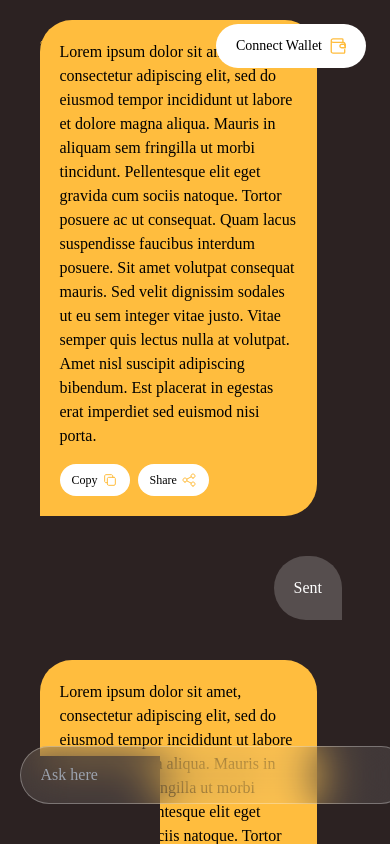
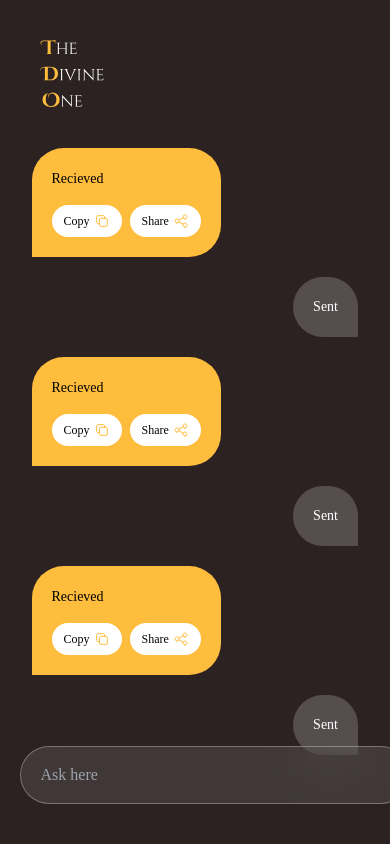
Before and after one commit to devignx/thedivineone, a React (Create React App) app: page /chat in a window 390 px wide. Shown: the top 844 px of the page. Built offline with nearby package versions, Linux system fonts and the light colour scheme.

Commit message:
mediaqueries

```diff
--- a/src/components/Recieved.js
+++ b/src/components/Recieved.js
@@ -4,8 +4,8 @@ import share from '../assets/icons/share.svg'
 const Recieved = () => {
 
     return(
-        <div className="relative ml-5 mt-5 mb-10 rounded-[2rem] rounded-bl-none bg-yellow-500 text-black font-medium w-fit p-5 max-w-[75%] right-0">
-            <p>Lorem ipsum dolor sit amet, consectetur adipiscing elit, sed do eiusmod tempor incididunt ut labore et dolore magna aliqua. Mauris in aliquam sem fringilla ut morbi tincidunt. Pellentesque elit eget gravida cum sociis natoque. Tortor posuere ac ut consequat. Quam lacus suspendisse faucibus interdum posuere. Sit amet volutpat consequat mauris. Sed velit dignissim sodales ut eu sem integer vitae justo. Vitae semper quis lectus nulla at volutpat. Amet nisl suscipit adipiscing bibendum. Est placerat in egestas erat imperdiet sed euismod nisi porta.</p>
+        <div className="relative ml-3 md:ml-5 text-sm md:text-[1rem] leading-normal mt-5  rounded-[2rem] rounded-bl-none bg-yellow-500 text-black font-medium w-fit p-5 max-w-[75%] right-0">
+            <p>Recieved</p>
             {/* this 👇div can be applied conditionally*/}
             <div className='flex flex-row gap-2 mt-4'>
                 <button className='px-3 py-2 text-xs flex flex-row gap-1 bg-white text-black rounded-full'>Copy <img className='w-[1rem]' src={copy} alt='' /></button>
--- a/src/components/Sent.js
+++ b/src/components/Sent.js
@@ -2,7 +2,7 @@ const Sent = () => {
 
     return(
         <div className="">
-            <p className="ml-auto mr-12 right-0 mt-5 mb-10 p-5 rounded-[2rem] rounded-br-none w-fit bg-white/20 text-white max-w-[80%]">Sent</p>
+            <p className="ml-auto mr-8 md:mr-11 right-0 mt-5  p-5 rounded-[2rem] text-sm md:text-[1rem] rounded-br-none w-fit bg-white/20 text-white max-w-[80%]">Sent</p>
         </div>
     )
 }
--- a/src/pages/ComingSoon.js
+++ b/src/pages/ComingSoon.js
@@ -12,13 +12,13 @@ const ComingSoon = () => {
         <div className="w-screen h-screen bg-white ">
             <div>
                 <Link to = '/chat'><img className='absolute md:fixed top-10 left-10 w-[4rem] md:w-[6rem]' alt='' src={logo} /></Link>
-                <img className='absolute pc md:fixed mix-blend-multiply w-1/4 left-[20%] top-[10rem]' alt='' src={jesus} />
-                <img className='fixed bottom-[3rem] right-[10rem] w-[22rem]' alt='' src={cs} />
+                <img className='absolute z-[10] opacity-30 md:opacity-100 md:fixed mix-blend-multiply w-1/3 md:w-1/4 left-0 md:left-[20%] md:top-[10rem] bottom-0' alt='' src={jesus} />
+                <img className='fixed bottom-[2rem] right-[3rem] md:right-[10rem] w-[10rem] md:w-[17rem] lg:w-[22rem]' alt='' src={cs} />
             </div>
 
-            <div className="fixed left-[43%] top-2 ml-5 mt-5 mb-10 rounded-[2rem] rounded-bl rounded-br-[5rem] bg-yellow-500 text-black font-medium w-fit p-7 max-w-[20rem] right-0">
+            <div className="fixed left-[5%] md:left-[43%] top-2 ml-5 mt-[8rem] md:mt-5 mb-10 text-sm md:text-[1rem] rounded-[2rem] rounded-bl rounded-br-[5rem] bg-yellow-500 text-black font-medium w-fit p-7 max-w-[17rem] md:max-w-[20rem] ">
             <p>But I say to you, Love your enemies and pray for those who persecute you, so that you may be sons of your Father who is in heaven; for he makes his sun rise on the evil and on the good, and sends rain on the just and on the unjust.</p>
-            <div className='flex flex-row gap-2 mt-4'>
+            <div className='flex flex-row gap-2 mt-4 relative z-[1]'>
                 <button className='px-3 py-2 text-xs flex flex-row gap-1 bg-white text-black rounded-full'>Copy <img className='w-[1rem]' src={copy} alt='' /></button>
                 <button className='px-3 py-2 text-xs flex flex-row gap-1 bg-white text-black rounded-full'>Share <img className='w-[1rem]'  src={share} alt='' /></button>
             </div>
--- a/src/pages/Home.js
+++ b/src/pages/Home.js
@@ -15,11 +15,11 @@ const Home = () => {
     return(
         <div>
             <img className='absolute md:fixed top-10 left-10 w-[4rem] md:w-[6rem]' alt='' src={logo} />
-            <img className='absolute pc md:fixed mix-blend-multiply w-1/3 left-[10%] top-[2rem]' alt='' src={jesus} />
-            <Link to='/wallet' className='text-sm flex flex-row gap-2 w-fit px-5 py-3 fixed right-6 top-6 z-[999] font-medium rounded-full bg-white text-black'><button>Connect Wallet </button><img className='w-[1rem]'  src={wallet} alt='' /></Link>
+            <img className='fixed mix-blend-multiply w-1/3 pc left-[10%] top-[2rem]' alt='' src={jesus} />
+            <Link to='/wallet' className='text-sm pc flex flex-row gap-2 w-fit px-5 py-3 fixed right-6 top-6 z-[999] font-medium rounded-full bg-white text-black'><button>Connect Wallet </button><img className='w-[1rem]'  src={wallet} alt='' /></Link>
 
-            <section className="overflow-scroll-y absolute right-0 h-full w-[95%] md:w-[38%]">
-                <div className='absolute'>
+            <section className="overflow-scroll-y mt-[8rem] md:mt-0 absolute right-0 h-full w-[95%] md:w-[38%]">
+                <div >
                     <Recieved/>
                     <Sent/>
                     <Recieved/>
@@ -31,7 +31,7 @@ const Home = () => {
                     <br></br>
                 </div>
                 <form>
-                    <div className='fixed bottom-0 py-8  bg-brown-500 w-[36%] h-auto'><br></br></div>
+                    <div className='fixed bottom-0 py-8  bg-brown-500 w-screen md:w-[36%] h-auto'><br></br></div>
                     <input className='outline-none fixed w-screen md:w-[36%] mb-10 border-solid border-[1px] border-white/30 bg-white/10 text-white backdrop-blur-xl rounded-full bottom-0 px-5 py-4 w-[90%]' type="text" placeholder='Ask here'></input>
                 </form>
             </section>
```
